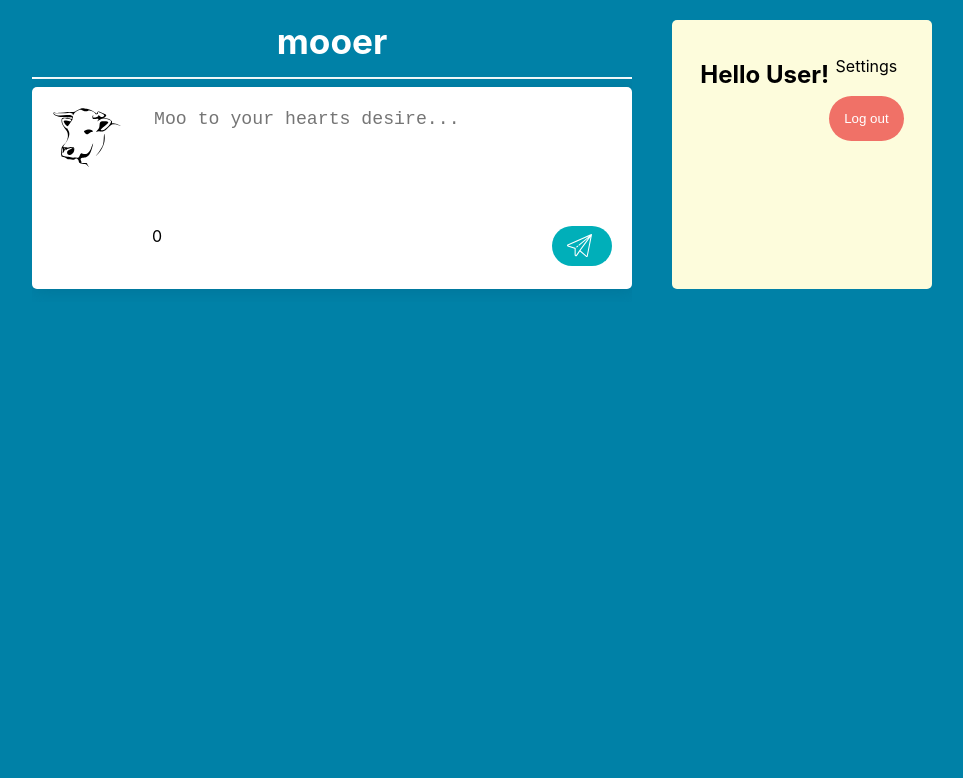
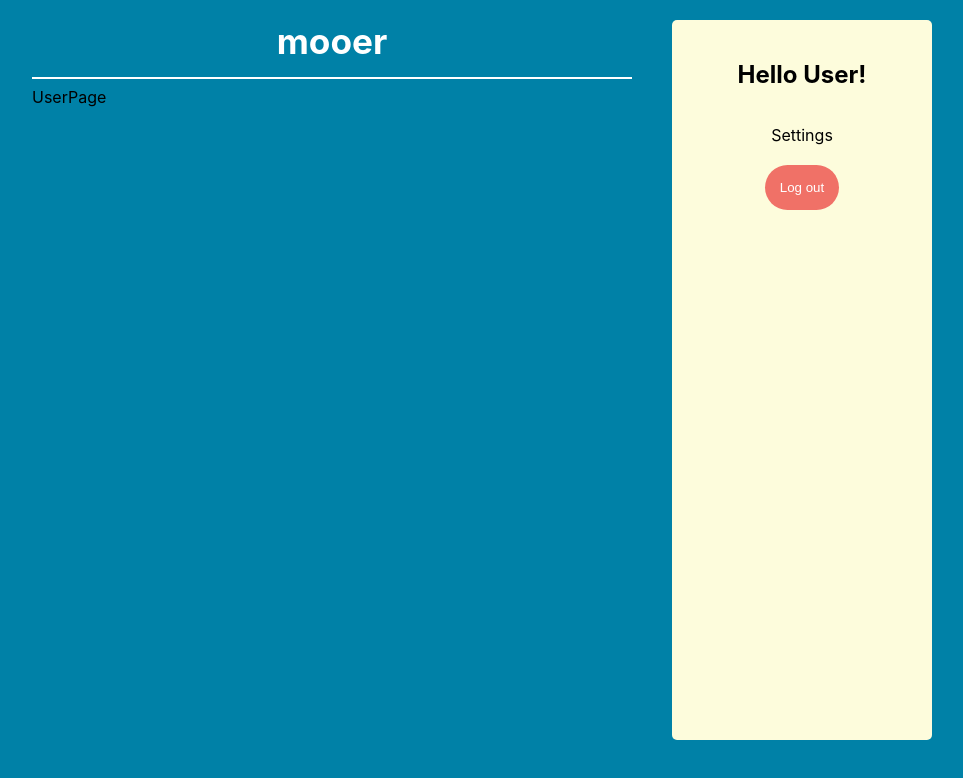
Before and after one commit to 1Tolv2/Twitter-Clone-Nextjs, a Next.js app in the folder client/: page /1 in a window 1280 px wide. Shown: the top 778 px of the page, without its empty margins (158-1121 px from the left). Built offline with nearby package versions, Linux system fonts and the light colour scheme.

Commit message:
Further changes

```diff
--- a/client/components/Grid.jsx
+++ b/client/components/Grid.jsx
@@ -6,6 +6,7 @@ const StyledGrid = styled.div`
   display: grid;
   grid-template-columns: 70% auto;
   gap: 10px;
+  height: 90vh;
 `;
 
 export default function Grid({children}) {
--- a/client/components/InputField.jsx
+++ b/client/components/InputField.jsx
@@ -12,12 +12,11 @@ font-size: 1.1rem;
 border-radius: 5px;
 &[type=text]:focus {
   outline: none;
-  /* background-color: lightgrey; */
   &::placeholder { color: grey;}
 }
 `;
 
-export default function InputField({ type, id, value, setValue, placeholder }) {
+export default function InputField({ type, id, value, setValue, placeholder, required }) {
   return (
     <StyledInputField
       type={type}
@@ -25,6 +24,7 @@ export default function InputField({ type, id, value, setValue, placeholder }) {
       value={value}
       onChange={(e) => setValue(e.target.value)}
       placeholder={placeholder}
+      required={required}
     />
   );
 }
--- a/client/components/Layout.jsx
+++ b/client/components/Layout.jsx
@@ -7,16 +7,14 @@ import MainSection from "../components/MainSection";
 import SideSection from "../components/SideSection";
 
 const StyledWrapper = styled.div`
-  padding: 20px 0;
+  padding-top: 20px;
   width: 80%;
   max-width: 900px;
-  height: 100%;
   margin: auto;
 `;
 
 const StyledBody = styled.body`
   background-color: #0081A7;
-  height: 100%;
 `
 
 export default function Layout({ children }) {
--- a/client/components/MainSection.jsx
+++ b/client/components/MainSection.jsx
@@ -1,6 +1,7 @@
 import React from 'react'
 import styled from 'styled-components'
 import Header from './Header'
+import Link from 'next/link'
 
 const StyledContainer = styled.main`
 max-width: 600px;
@@ -21,7 +22,7 @@ hr {
 export default function MainSection({children}) {
   return (
     <StyledContainer>
-      <Header color="white">mooer</Header>
+      <Header color="white"><Link href="/">mooer</Link></Header>
       <hr/>
       <div>{children}</div>
     </StyledContainer>
--- a/client/components/MessageMaker.jsx
+++ b/client/components/MessageMaker.jsx
@@ -26,9 +26,10 @@ const StyledContainer = styled.div`
 const StyledTextArea = styled.textarea`
   resize: none;
   width: 100%;
-  height: 115px;
+  height: 40px;
   font-size: 1.4em;
   border: none;
+  transition: 0.4s;
   -ms-overflow-style: none; // for Internet Explorer, Edge
   scrollbar-width: none; // for Firefox
   overflow-y: scroll;
@@ -68,6 +69,7 @@ export default function MessageMaker() {
   const [messageLength, setMessageLength] = useState(0);
 
   const placeholderList = ["Lay down the moos", "Moo to your hearts desire"];
+
   useEffect(() => {
     setPlaceholder(placeholderList[Math.floor(Math.random() * 2)]);
   }, []);
@@ -81,9 +83,13 @@ export default function MessageMaker() {
     });
     console.log(res);
     setMessage(""); //Empties the message field after submitting the message
+  setMessageLength(0)
   }
 
-  function handleOnClick() {}
+  function handleOnClick(e) {
+    console.log(e.target)
+    e.target.style.height = "115px"
+  }
 
   return (
     <StyledContainer>
@@ -104,7 +110,7 @@ export default function MessageMaker() {
         <span className={messageLength > 140 ? "redText" : null}>
           {messageLength}
         </span>
-        <StyledButtonContainer onClick={handleOnSubmit}>
+        <StyledButtonContainer>
           <img src="./send-paper.svg" />
           <StyledButton></StyledButton>
         </StyledButtonContainer>
--- a/client/components/Messageboard.jsx
+++ b/client/components/Messageboard.jsx
@@ -31,10 +31,10 @@ const StyledContainer = styled.div`
   }
 `;
 
-export default function Messageboard({ data }) {
+export default function Messageboard({ data, children }) {
   return (
     <div>
-      <MessageMaker />
+      {children}
       <StyledWrapper>
         {data &&
           data.map((item) => {
--- a/client/components/SideSection.jsx
+++ b/client/components/SideSection.jsx
@@ -1,6 +1,8 @@
-import React from 'react'
-import styled from 'styled-components'
-import Button from "./Button"
+import React from "react";
+import styled from "styled-components";
+import Link from "next/link";
+import Button from "./Button";
+import { useRouter } from "next/router";
 
 const StyledContainer = styled.div`
   display: flex;
@@ -9,28 +11,40 @@ align-content: flex-start;
   flex-flow: wrap row;
   justify-self: start;
   width: 100%;
-background-color: #FDFCDC;
+  background-color: #fdfcdc;
   border-radius: 5px;
   padding: 20px;
   text-align: center;
-button{ background-color: #F07167;}
+  button {
+    background-color: #f07167;
+  }
   h2 {
     height: fit-content;
+    width: 100%;
   }
-`
+`;
 
 const StyledList = styled.ul`
   list-style-type: none;
   padding: 0;
-`
-
+`;
 
 export default function SideSection() {
+  const router = useRouter();
+  function logOutUser() {
+    router.push("/");
+  }
   return (
-    <StyledContainer><h2>Hello User!</h2>
+    <StyledContainer>
+      <h2>Hello User!</h2>
       <StyledList>
-    <li>Settings</li>
-    <Button>Log out</Button>
-    </StyledList></StyledContainer>
-  )
+        <li>
+          <Link href="/user/settings">Settings</Link>
+        </li>
+        <Button onClick={logOutUser}>
+          <Link href="/login">Log out</Link>
+        </Button>
+      </StyledList>
+    </StyledContainer>
+  );
 }
```
Lines whose indentation alone changed are shown as unchanged.
